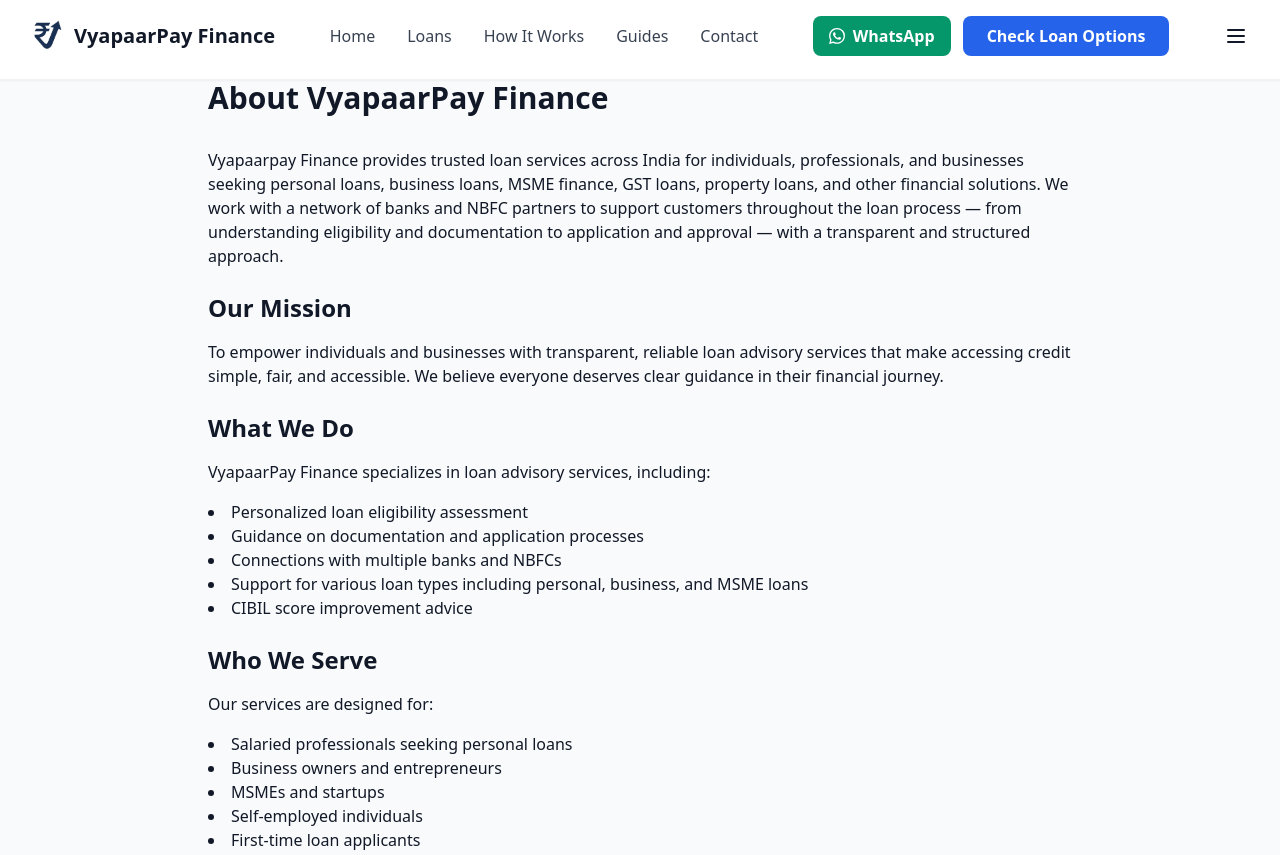
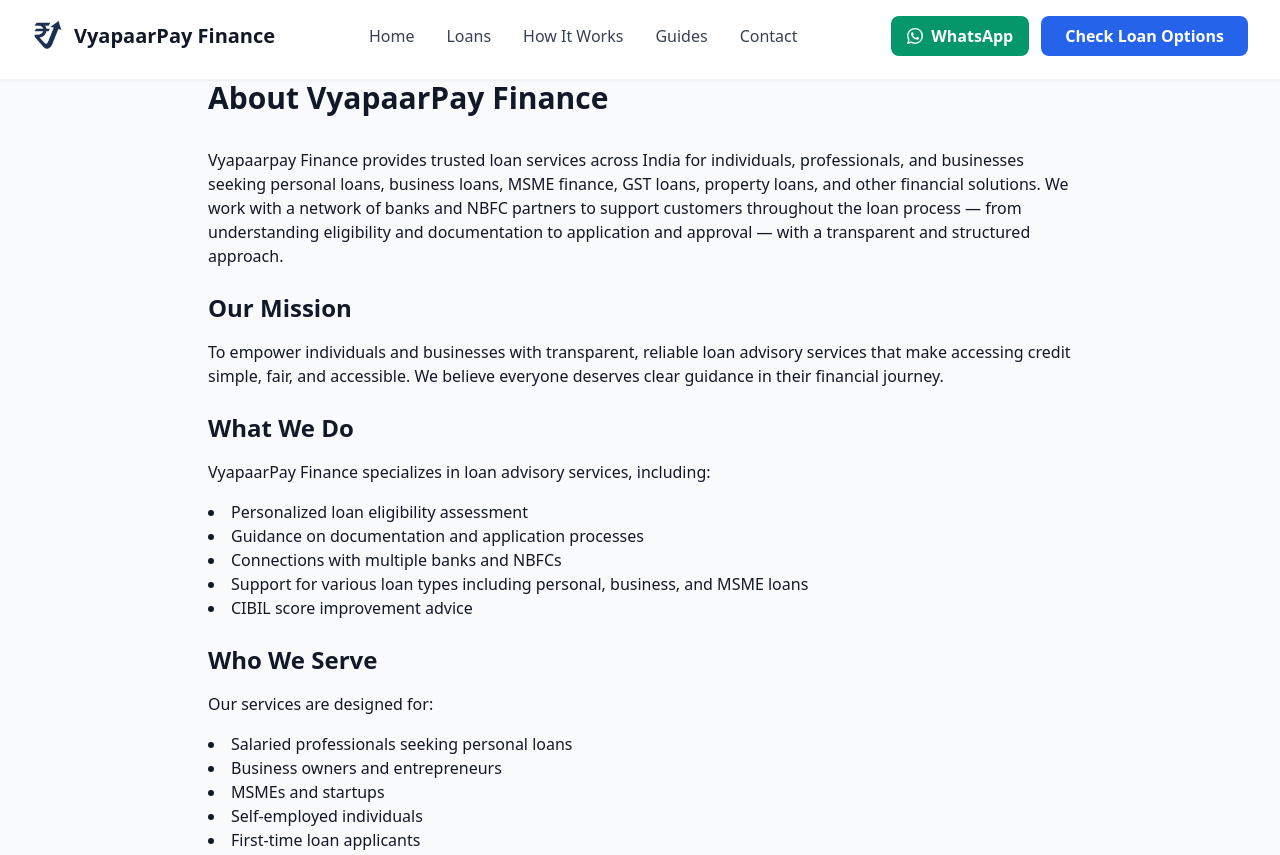
Before and after one commit to vivekMaury/vyapaarpay, a website: page about-us.html in a window 1280 px wide. Shown: the top 855 px of the page. Drawn offline with nearby package versions, Linux system fonts and the light colour scheme.

Commit message:
hamburger button fixed in guide menu

```diff
--- a/about-us.html
+++ b/about-us.html
@@ -51,10 +51,6 @@
                     <!-- Close Icon -->
                     <svg class="close-icon w-6 h-6 hidden" fill="none" stroke="currentColor" viewBox="0 0 24 24">
                         <path stroke-linecap="round" stroke-linejoin="round" stroke-width="2" d="M6 18L18 6M6 6l12 12"></path>
-                    </svg>
-                </button>
-                    <svg class="w-6 h-6" fill="none" stroke="currentColor" viewBox="0 0 24 24">
-                        <path stroke-linecap="round" stroke-linejoin="round" stroke-width="2" d="M4 6h16M4 12h16M4 18h16"></path>
                     </svg>
                 </button>
             </div>
```
Also changed, not shown: contact.html (+0 -4 lines), disclaimer.html (+0 -4 lines), emi-calculator.html (+0 -4 lines), guides.html (+0 -4 lines), privacy-policy.html (+0 -4 lines), terms-and-conditions.html (+0 -4 lines).
